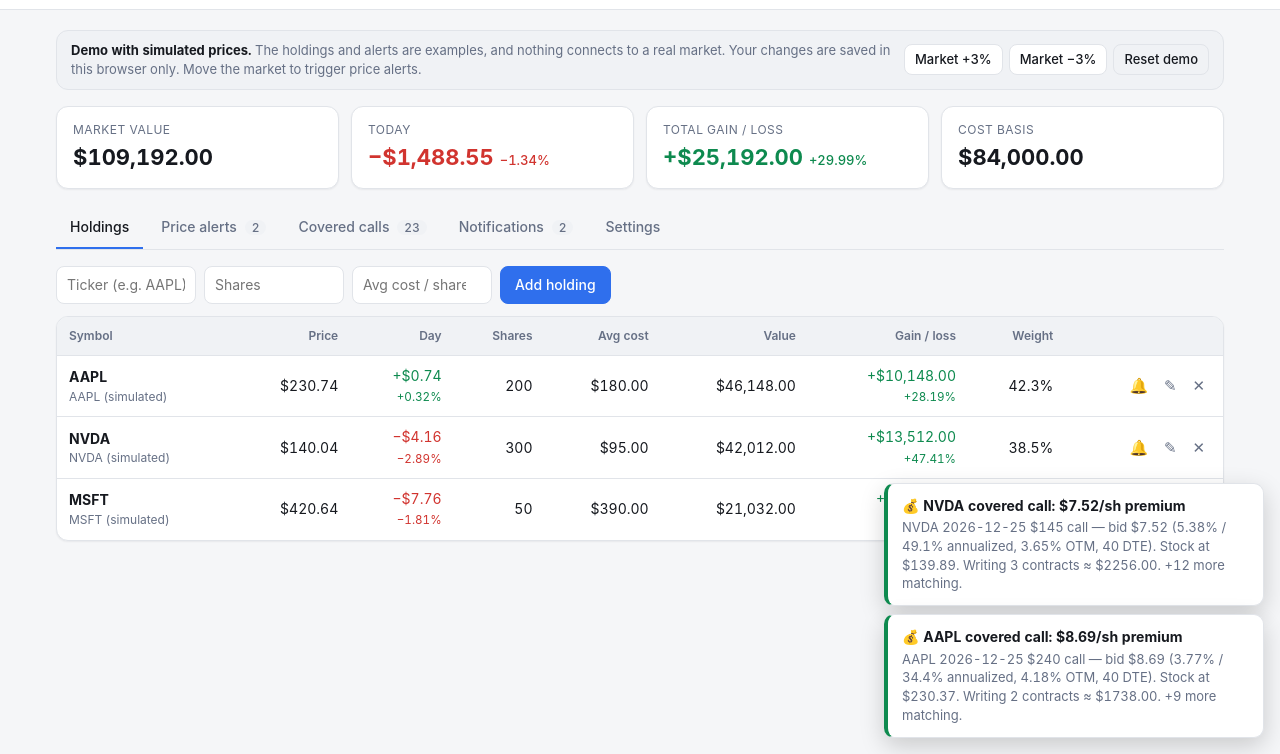
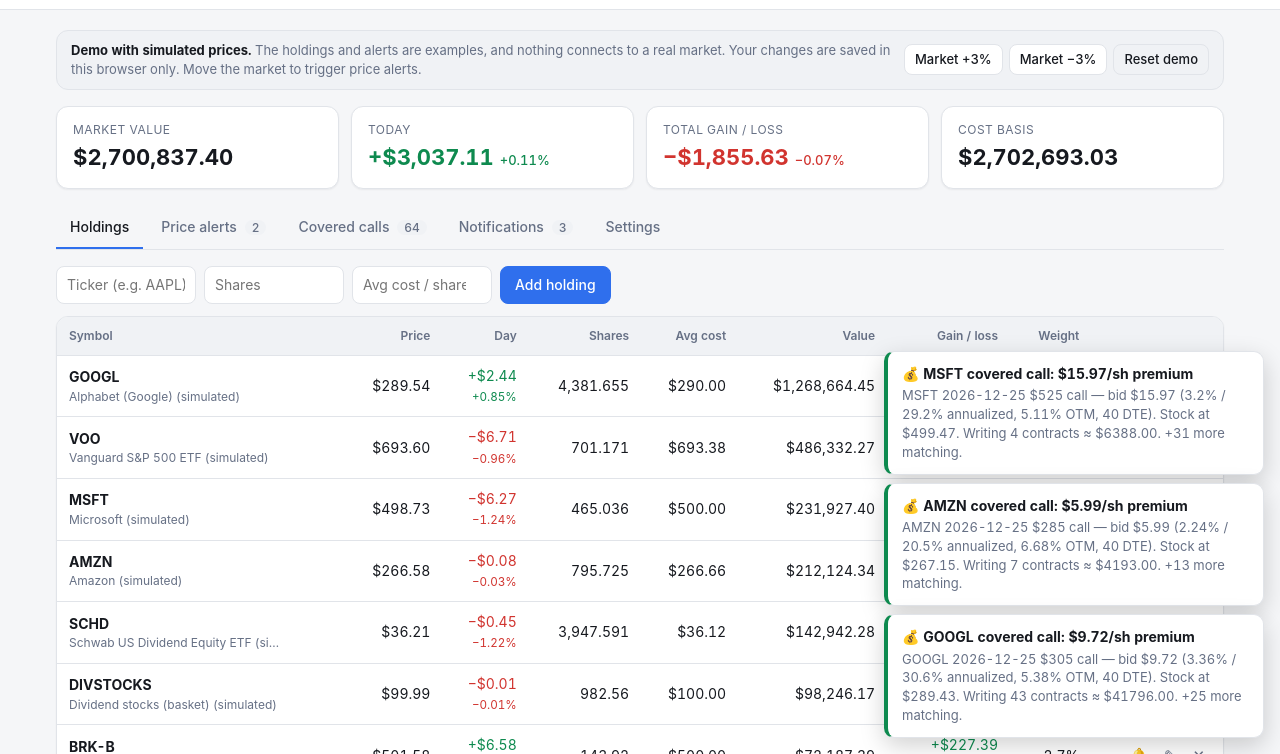
Before and after one commit to sunny27710/financial_planning, a website: page demo/portfolio-demo.html in a window 1280 px wide. Shown: the part 46-800 px from the top of the page. Drawn offline with Linux system fonts and the light colour scheme.

Commit message:
Seed demo with my portfolio and realistic simulated prices
Co-Authored-By: Claude Opus 5.5 <noreply@anthropic.com>
Claude-Session: https://claude.ai/code/session_01WdbVAtiYoBms3GuEU9GJNJ

```diff
--- a/demo/portfolio-demo.html
+++ b/demo/portfolio-demo.html
@@ -315,7 +315,21 @@ input[name=symbol]::placeholder { text-transform: none; }
 // Prices follow a random walk; call premiums are priced with Black-Scholes.
 
 const DAY_MS = 86_400_000;
-const BASE = { AAPL: 230, MSFT: 420, NVDA: 140, TSLA: 250, AMZN: 200, GOOGL: 175, META: 560, SPY: 580, QQQ: 500, AMD: 150 };
+// Starting prices (approximate mid-November 2026 levels) and volatility per symbol.
+const BASE = {
+  SCHD: 36.12, VOO: 693.38, VUG: 480, QQQ: 679.9, VT: 140, VXUS: 75, JEPQ: 56.2, O: 58.82,
+  GOOGL: 290, AMZN: 266.66, MSFT: 500, 'BRK-B': 500, DIVSTOCKS: 100,
+  AAPL: 230, NVDA: 140, TSLA: 250, META: 560, SPY: 640, AMD: 150,
+};
+const VOL = { SCHD: 0.14, VOO: 0.15, VUG: 0.19, QQQ: 0.2, VT: 0.14, VXUS: 0.15, JEPQ: 0.16, O: 0.2, 'BRK-B': 0.18, DIVSTOCKS: 0.15 };
+const NAMES = {
+  SCHD: 'Schwab US Dividend Equity ETF', VOO: 'Vanguard S&P 500 ETF', VUG: 'Vanguard Growth ETF', QQQ: 'Invesco QQQ Trust',
+  VT: 'Vanguard Total World Stock ETF', VXUS: 'Vanguard Total International Stock ETF', JEPQ: 'JPMorgan Nasdaq Equity Premium Income ETF',
+  O: 'Realty Income (REIT)', GOOGL: 'Alphabet (Google)', AMZN: 'Amazon', MSFT: 'Microsoft', 'BRK-B': 'Berkshire Hathaway B',
+  DIVSTOCKS: 'Dividend stocks (basket)',
+};
+// Holdings that aren't a single optionable ticker.
+const NO_OPTIONS = new Set(['DIVSTOCKS']);
 
 function hash(s) {
   let h = 0;
@@ -348,7 +362,7 @@ class MockProvider {
     if (!this.state[symbol]) {
       const h = hash(symbol);
       const base = BASE[symbol] ?? 20 + (h % 300);
-      this.state[symbol] = { price: base, prevClose: base * (1 + ((h % 7) - 3) / 100), vol: 0.25 + (h % 30) / 100 };
+      this.state[symbol] = { price: base, prevClose: base * (1 + ((h % 7) - 3) / 200), vol: VOL[symbol] ?? 0.25 + (h % 30) / 100 };
     }
     return this.state[symbol];
   }
@@ -361,7 +375,7 @@ class MockProvider {
       st.price = Math.max(0.5, st.price * (1 + (Math.random() - 0.5) * 0.005));
       out[s] = {
         symbol: s,
-        name: `${s} (simulated)`,
+        name: `${NAMES[s] || s} (simulated)`,
         price: +st.price.toFixed(2),
         regularPrice: +st.price.toFixed(2),
         prevClose: +st.prevClose.toFixed(2),
@@ -377,6 +391,7 @@ class MockProvider {
   }
 
   async getCallChain(symbol, { minDte = 0, maxDte = 60 } = {}) {
+    if (NO_OPTIONS.has(symbol)) return [];
     const st = this._sym(symbol);
     const S = st.price;
     const now = new Date();
@@ -514,21 +529,26 @@ function filterNew(matches, ruleId, notified, cooldownHours, now = Date.now()) {
 // In-browser stand-in for server.js + monitor.js, used only by the standalone demo.
 // It reuses the real alert logic (src/alerts.js) and simulated data (src/providers/mock.js).
 (function () {
-  const KEY = 'portfolio-demo-v1';
+  const KEY = 'portfolio-demo-v2';
   const uid = () => Math.random().toString(36).slice(2, 10);
   const nowIso = () => new Date().toISOString();
+  // Your portfolio: total invested per asset, bought at today's (simulated) price.
+  const INVESTED = [
+    ['SCHD', 142587], ['VOO', 486178], ['VUG', 106742 / 2], ['QQQ', 106742 / 2], ['VT', 19904], ['VXUS', 34623],
+    ['JEPQ', 3297], ['O', 23760], ['GOOGL', 1270680], ['AMZN', 212188], ['MSFT', 232518], ['DIVSTOCKS', 98256], ['BRK-B', 71960],
+  ];
+  const startPrice = (s) => new MockProvider()._sym(s).price;
   const seed = () => ({
-    holdings: [
-      { id: uid(), symbol: 'AAPL', shares: 200, costBasis: 180 },
-      { id: uid(), symbol: 'NVDA', shares: 300, costBasis: 95 },
-      { id: uid(), symbol: 'MSFT', shares: 50, costBasis: 390 },
-    ],
+    holdings: INVESTED.map(([symbol, amount]) => {
+      const price = startPrice(symbol);
+      return { id: uid(), symbol, shares: +(amount / price).toFixed(4), costBasis: price };
+    }),
     priceAlerts: [
-      { id: uid(), symbol: 'NVDA', direction: 'above', target: 142, repeat: true, note: 'Example: consider trimming', active: true },
-      { id: uid(), symbol: 'MSFT', direction: 'below', target: 415, repeat: false, note: 'Example: add on dip', active: true },
+      { id: uid(), symbol: 'VOO', direction: 'above', target: +(startPrice('VOO') * 1.02).toFixed(2), repeat: true, note: 'Example: S&P up 2%', active: true },
+      { id: uid(), symbol: 'GOOGL', direction: 'below', target: +(startPrice('GOOGL') * 0.98).toFixed(2), repeat: false, note: 'Example: largest position down 2%', active: true },
     ],
     callRules: [
-      { id: uid(), symbol: '*', minPremium: 4, premiumBasis: 'bid', minDte: 7, maxDte: 45, minOtmPct: 3, minAnnualizedPct: 0, requireShares: false, active: true },
+      { id: uid(), symbol: '*', minPremium: 0.5, premiumBasis: 'bid', minDte: 14, maxDte: 45, minOtmPct: 5, minAnnualizedPct: 8, requireShares: false, active: true },
     ],
     notifications: [],
     callNotified: {},
```
Also changed, not shown: demo/browser-backend.js (+14 -9 lines), src/providers/mock.js (+18 -3 lines).
